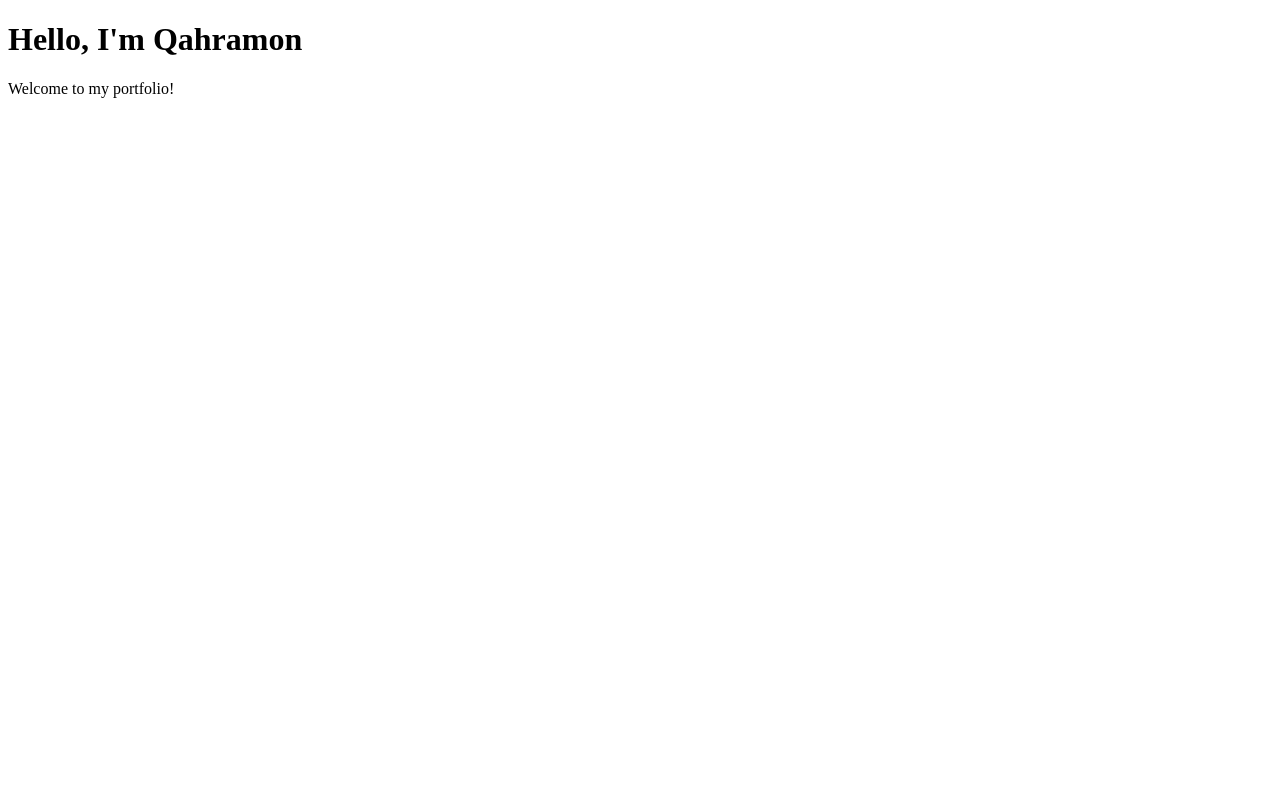
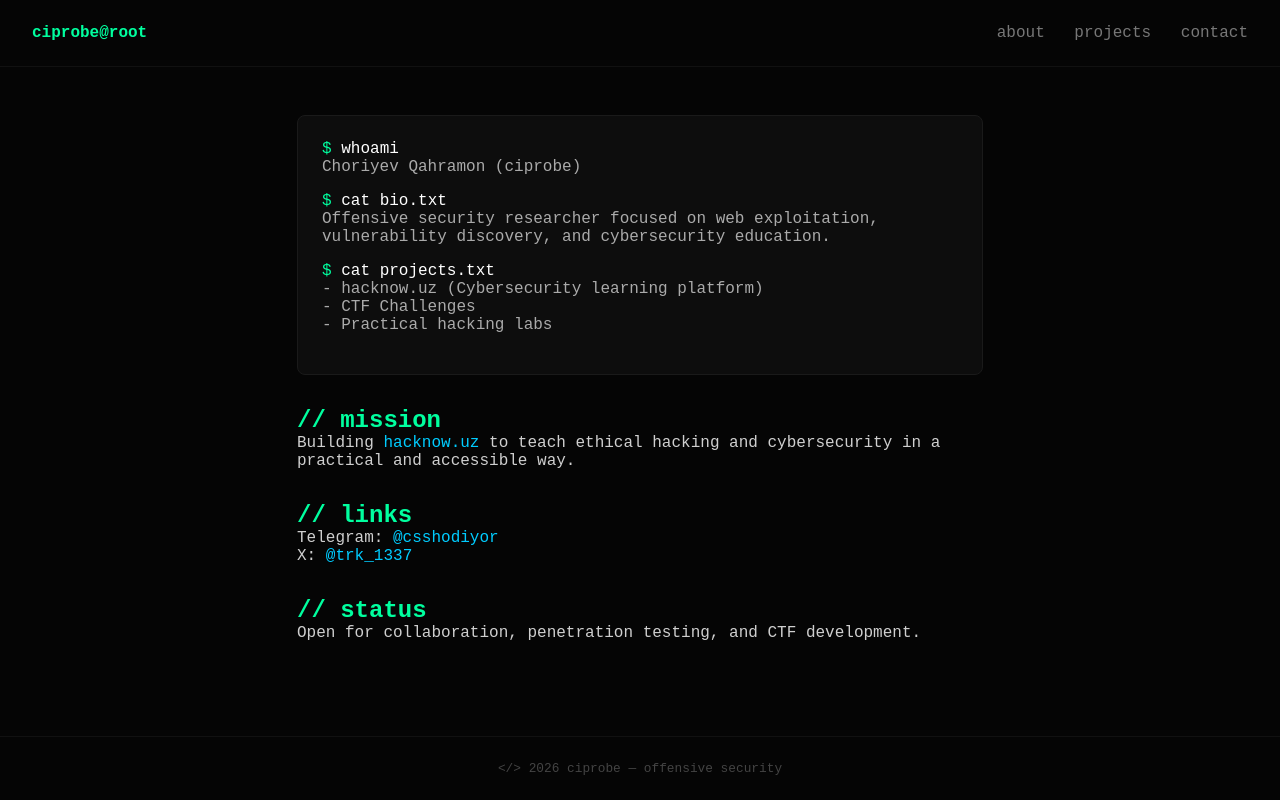
Before and after one commit to ciprobe/ciprobe.github.io, a plain HTML site: page index.html in a window 1280 px wide. Drawn offline with Linux system fonts and the light colour scheme.

Commit message:
Update index.html

```diff
--- a/index.html
+++ b/index.html
@@ -1,11 +1,152 @@
+<!DOCTYPE html>
+<html lang="en">
+<head>
+<meta charset="UTF-8">
+<meta name="viewport" content="width=device-width, initial-scale=1.0">
+<title>Qahramon | Offensive Security</title>
 
-<!DOCTYPE html>
-<html>
-<head>
-  <title>My Portfolio</title>
+<style>
+* {
+    margin: 0;
+    padding: 0;
+    box-sizing: border-box;
+}
+
+body {
+    background: #050505;
+    color: #cfcfcf;
+    font-family: 'Fira Code', monospace;
+    display: flex;
+    flex-direction: column;
+    min-height: 100vh;
+}
+
+nav {
+    padding: 1.5rem 2rem;
+    border-bottom: 1px solid #111;
+    display: flex;
+    justify-content: space-between;
+}
+
+.logo {
+    color: #00ff9f;
+    font-weight: bold;
+}
+
+.nav-links a {
+    margin-left: 20px;
+    color: #777;
+    text-decoration: none;
+}
+
+.nav-links a:hover {
+    color: #00ff9f;
+}
+
+main {
+    max-width: 750px;
+    margin: auto;
+    padding: 3rem 2rem;
+    flex: 1;
+}
+
+.terminal {
+    background: #0d0d0d;
+    border: 1px solid #1a1a1a;
+    padding: 1.5rem;
+    border-radius: 8px;
+}
+
+.prompt {
+    color: #00ff9f;
+}
+
+.command {
+    color: #fff;
+}
+
+.output {
+    color: #aaa;
+    margin-bottom: 1rem;
+}
+
+h2 {
+    color: #00ff9f;
+    margin-top: 2rem;
+}
+
+a {
+    color: #00ccff;
+    text-decoration: none;
+}
+
+a:hover {
+    text-decoration: underline;
+}
+
+footer {
+    text-align: center;
+    padding: 1.5rem;
+    font-size: 0.8rem;
+    color: #444;
+    border-top: 1px solid #111;
+}
+</style>
 </head>
+
 <body>
-  <h1>Hello, I'm Qahramon</h1>
-  <p>Welcome to my portfolio!</p>
+
+<nav>
+    <div class="logo">ciprobe@root</div>
+    <div class="nav-links">
+        <a href="#">about</a>
+        <a href="#">projects</a>
+        <a href="#">contact</a>
+    </div>
+</nav>
+
+<main>
+
+<div class="terminal">
+    <p><span class="prompt">$</span> <span class="command">whoami</span></p>
+    <p class="output">Choriyev Qahramon (ciprobe)</p>
+
+    <p><span class="prompt">$</span> <span class="command">cat bio.txt</span></p>
+    <p class="output">
+        Offensive security researcher focused on web exploitation,
+        vulnerability discovery, and cybersecurity education.
+    </p>
+
+    <p><span class="prompt">$</span> <span class="command">cat projects.txt</span></p>
+    <p class="output">
+        - hacknow.uz (Cybersecurity learning platform) <br>
+        - CTF Challenges <br>
+        - Practical hacking labs
+    </p>
+</div>
+
+<h2>// mission</h2>
+<p>
+    Building <a href="#">hacknow.uz</a> to teach ethical hacking
+    and cybersecurity in a practical and accessible way.
+</p>
+
+<h2>// links</h2>
+<p>
+    Telegram: <a href="https://t.me/csshodiyor">@csshodiyor</a><br>
+    X: <a href="https://x.com/trk_1337">@trk_1337</a>
+</p>
+
+<h2>// status</h2>
+<p>
+    Open for collaboration, penetration testing, and CTF development.
+</p>
+
+</main>
+
+<footer>
+    &lt;/&gt; 2026 ciprobe — offensive security
+</footer>
+
 </body>
 </html>
```
